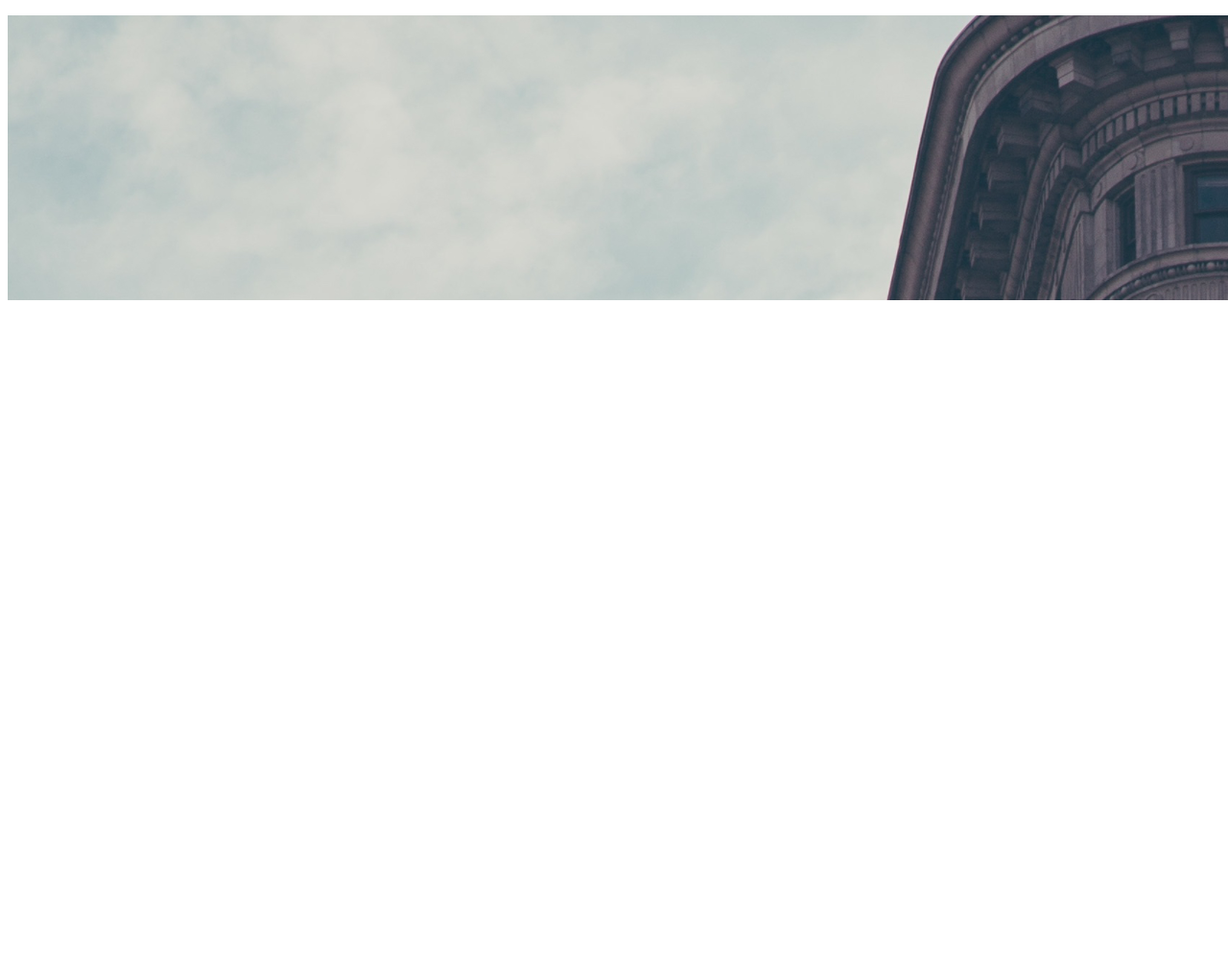
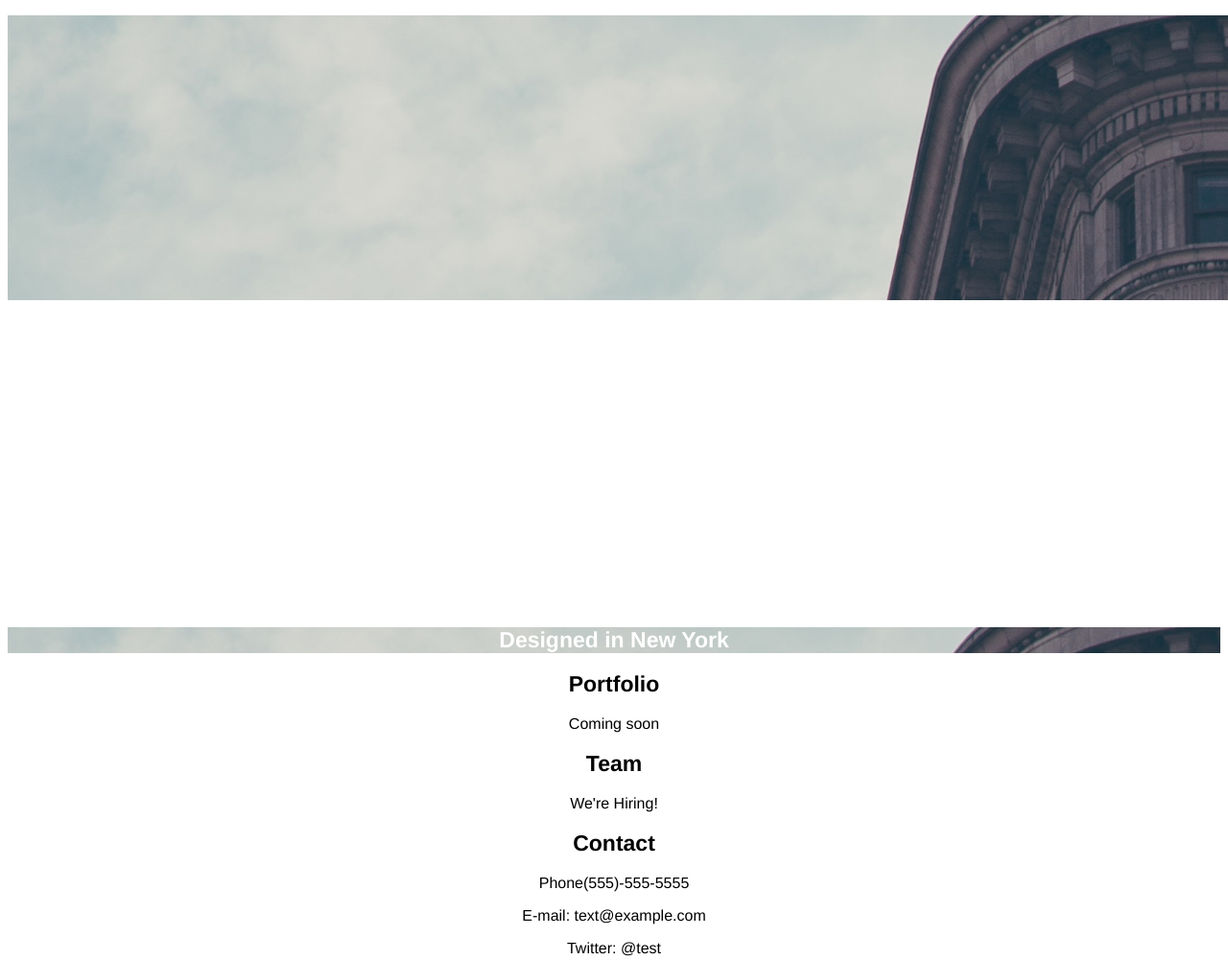
Before and after one commit to laura-313/broadway, a plain HTML site: page index.html in a window 1280 px wide. Shown: the top 1001 px of the page at 96% size. Before the commit the page ends 800 px from the top, so only its background shows below. Drawn offline with Linux system fonts and the light colour scheme.

Commit message:
Add html and css

```diff
--- a/index.html
+++ b/index.html
@@ -5,8 +5,28 @@
       <link href="resources/css/index.css" type="text/css" rel="stylesheet">
 </head>
 <body>
-<p>
-  <img src="resources/images/the-flatiron-building.png">
+  <div>
+    <p>
+      <img src="./resources/images/the-flatiron-building.png" alt="the flatiron building">
+        <h1>Broadway Design</h1>
+
+          <h3>Home</h3>
+          <h3>Work</h3>
+          <h3>Team</h3>
+          <h3>Contact</h3>
+
+    </p>
+    <div>
+      <h2 id="newyork">Designed in New York</h2>
+    </div>
+    <h2>Portfolio</h2>
+    <p>Coming soon</p>
+    <h2>Team</h2>
+    <p>We're Hiring!</p>
+    <h2>Contact</h2>
+    <p>Phone(555)-555-5555 </p>
+    <p>  E-mail: text@example.com</p>
+    <p>Twitter: @test</p>
 
 
 </body>
--- a/resources/css/index.css
+++ b/resources/css/index.css
@@ -2,3 +2,25 @@ body {
   font-family: helvetica;
   text-align: center;
 }
+h1 {
+  text-align: center;
+  font-size: 70px;
+  font-weight: bold;
+  color: white;
+}
+h2{
+  font-size: 23px;
+  font-weight: bold;
+  color: black;
+}
+#newyork {
+  background-image: url(../images/the-flatiron-building.png);
+  color: white;
+}
+h3 {
+  font-size: 28;
+  color: white;
+}
+p {
+  font-size: 14;
+}
```
